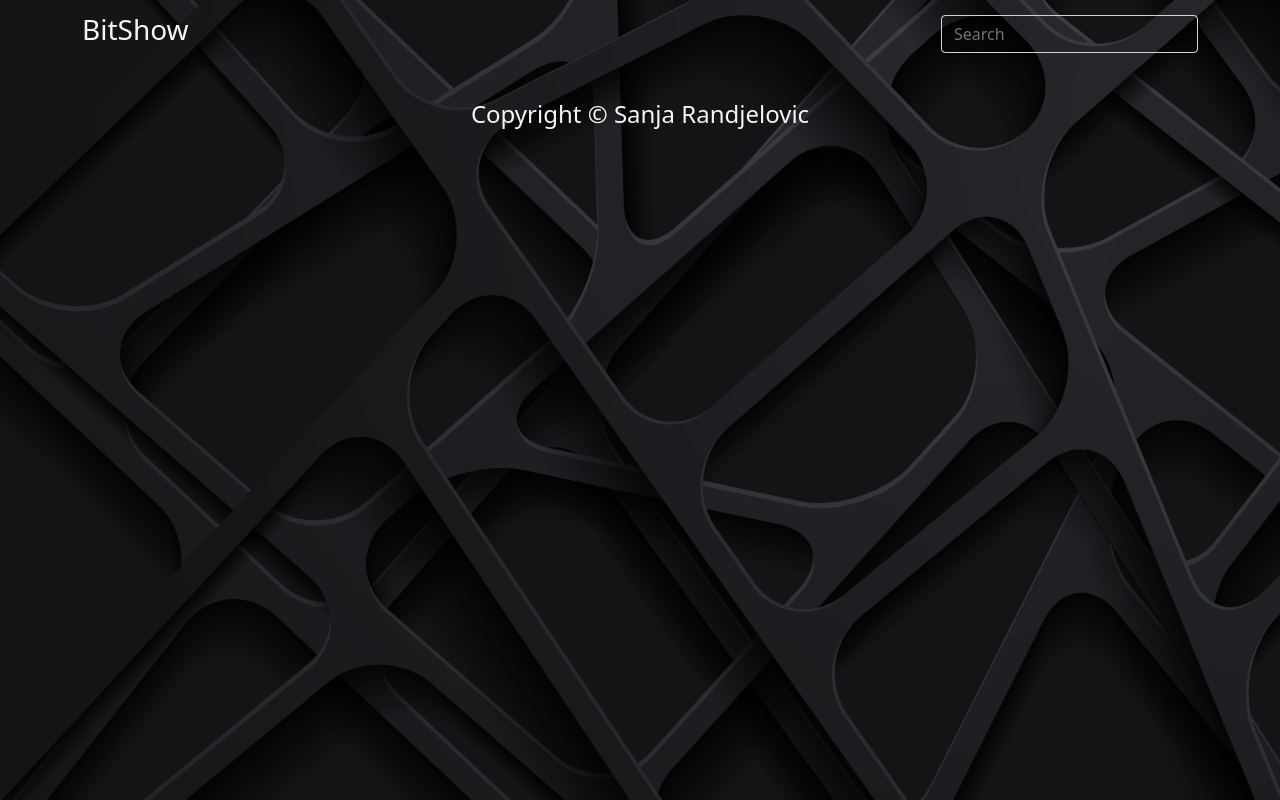
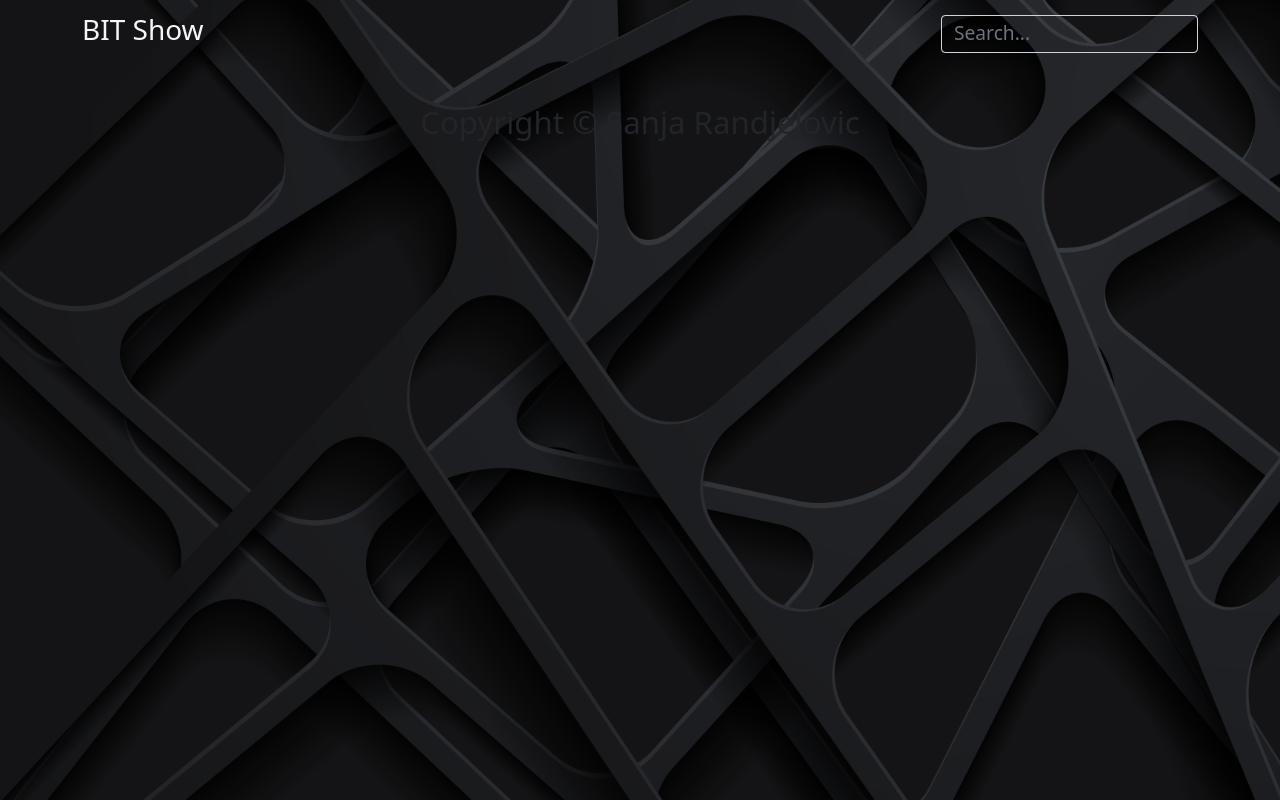
Before and after one commit to Sanja55/BITShow-Project, a plain HTML site: page index.html in a window 1280 px wide. Drawn offline with nearby package versions, Linux system fonts and the light colour scheme; no server answers.

Commit message:
Correction in bootstrap...

```diff
--- a/CSS/main.css
+++ b/CSS/main.css
@@ -19,10 +19,7 @@ header:hover {
 
 }
 
-footer:hover {
 
-    box-shadow:  5px -10px 12px rgb(143, 143, 187);
-}
 header nav {
 
     margin: 0 auto;
@@ -35,32 +32,28 @@ header nav .navbar-brand {
     cursor: pointer;
   }
 
-footer {
+::placeholder {
 
-    background-color: #343a40;
-    color: whitesmoke;
-    height: 80px;
+    color: azure;
+    font-size: 1.2em;
+    font-weight: 500;
 
 }
 
-footer .footerItem {
+#main-content {
 
-    color: whitesmoke;
-    display: flex;
-    justify-content: center;
-    text-align: center;
-    align-items: center;
-    margin-top: 20px;
-  }
+    width: 80%;
+}
+
 
 
 #show-list {
 
     display: flex;
     flex-wrap: wrap;
-    gap: 30px;
-    justify-content: space-between;
+    justify-content: space-around;
     padding-top: 24px;
+    row-gap: 50px;
   }
 
 .show-item {
@@ -71,8 +64,8 @@ footer .footerItem {
 
 .show-item:hover {
 
-    width: 23rem;
-    box-shadow: 5px 10px 12px rgb(143, 143, 187);
+    width: 25rem;
+    box-shadow: 5px 10px 12px 10px rgb(143, 143, 187);
 }
 
 .show-item p {
@@ -129,6 +122,7 @@ footer .footerItem {
 
     padding-left: 2rem;
     list-style: none;
+    font-size: 1.3em;
 }
 
 .show {
@@ -137,21 +131,19 @@ footer .footerItem {
 
 }
 
-.season-item {
+.season-item, .cast-item {
 
     display: list-item;
 
 }
 
-.cast-item {
-
-    display: list-item;
-}
-
-
-
-
 
 p {
     text-align: start;
+    font-size: 1.3em;
   }
+
+  footer:hover {
+
+    box-shadow:  5px -10px 12px rgb(143, 143, 187);
+}
--- a/JS/data.js
+++ b/JS/data.js
@@ -26,6 +26,7 @@ const dataModule = (function () {
           return res.json();
         })
         .then((showsRawObjects) => {
+
             const topFiftyShows = showsRawObjects
             .filter(show => show.rating.average)
             .sort((a, b) => b.rating.average - a.rating.average)
@@ -35,7 +36,8 @@ const dataModule = (function () {
         };
 
     const getSingleTvShow = (id) => {
-      return fetch(
+
+        return fetch(
         `http://api.tvmaze.com/shows/${id}?embed[]=seasons&embed[]=cast`
       )
         .then(function (res) {
@@ -50,11 +52,12 @@ const dataModule = (function () {
             const cast = rawTvShow._embedded.cast.map((a) => a.person.name);
 
           return new TvShow(
+
             rawTvShow.name,
             rawTvShow.id,
             rawTvShow.image.original,
             rawTvShow.summary,
-            cast,
+            cast.slice(0, 7),
             tvSeasons
           );
         });
--- a/JS/ui.js
+++ b/JS/ui.js
@@ -48,7 +48,7 @@ const uiModule = (function () {
       ${castListHtml}
       </div>
       </div>
-      <h2 class="show">Show Details</h2>
+      <h2 class="show m-4">Show Details</h2>
       ${show.summary}
       `;
 
--- a/index.html
+++ b/index.html
@@ -18,9 +18,9 @@
                 <div class="row">
                     <div class="col-12">
                         <nav class="navbar navbar-light">
-                            <a class="navbar-brand" id="home-button"><h3>BitShow</h3></a>
+                            <a class="navbar-brand" id="home-button"><h3>BIT Show</h3></a>
                             <form class="form-inline" id="search-wrapper">
-                            <input id="search-input" class="form-control mr-sm-2 searchBox" type="search" placeholder="Search" aria-label="Search">
+                            <input id="search-input" class="form-control mr-sm-2 searchBox" type="search" placeholder="Search..." aria-label="Search">
                             <div id="search-dropdown">
 
                             </div>
@@ -37,8 +37,8 @@
         <footer id="footer">
             <div class="container">
                 <div class="row footer ">
-                    <div class="col-12 align-items-center footerItem h4 text-light-emphasis">
-                        <p>Copyright &copy; Sanja Randjelovic</p>
+                    <div class="col-12 d-flex justify-content-center h4 text-light-emphasis">
+                        <p class="m-4">Copyright &copy; Sanja Randjelovic</p>
                     </div>
                 </div>
             </div>
```
